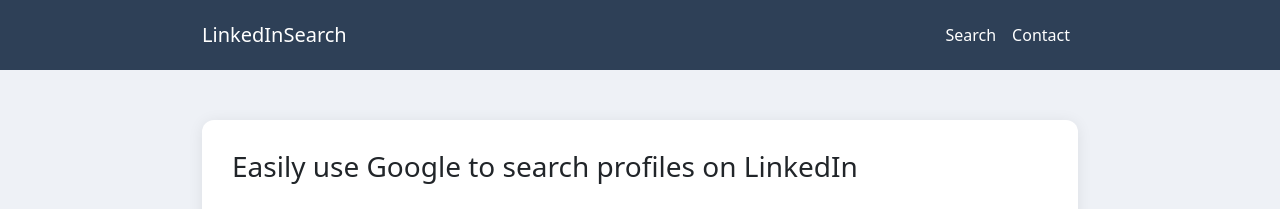
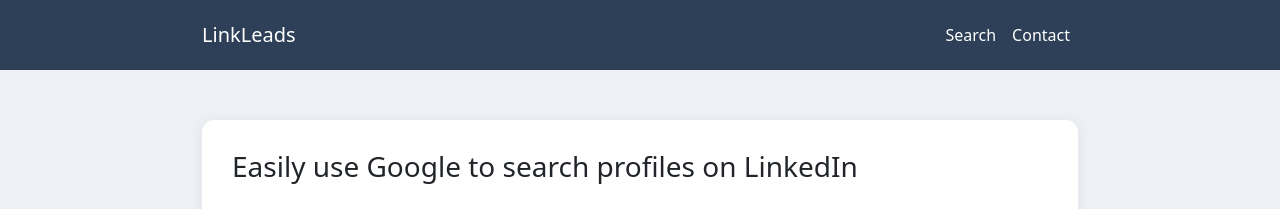
Before and after one commit to Zeecoworld/linkleads, a Django app: page / in a window 1280 px wide. Shown: the top 209 px of the page. Run offline with Django 5.2, Linux system fonts and the light colour scheme; some libraries are stand-ins or nearby versions.

Commit message:
fix index page

```diff
--- a/templates/index.html
+++ b/templates/index.html
@@ -213,7 +213,7 @@
     <!-- Navigation -->
     <nav class="navbar navbar-expand-lg navbar-dark fixed-top">
         <div class="container">
-            <a class="navbar-brand" href="" onclick="showPage('search')">LinkedInSearch</a>
+            <a class="navbar-brand" href="" onclick="showPage('search')">LinkLeads</a>
             <button class="navbar-toggler" type="button" data-bs-toggle="collapse" data-bs-target="#navbarNav">
                 <span class="navbar-toggler-icon"></span>
             </button>
```
